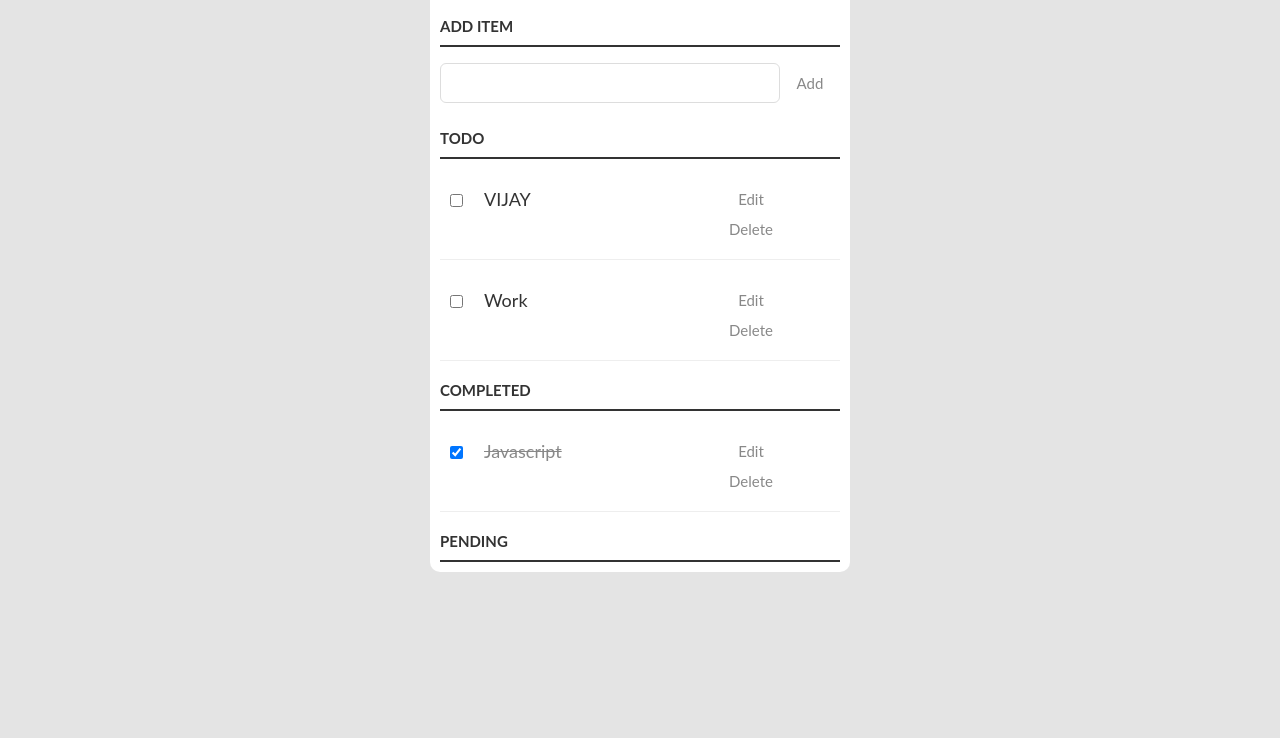
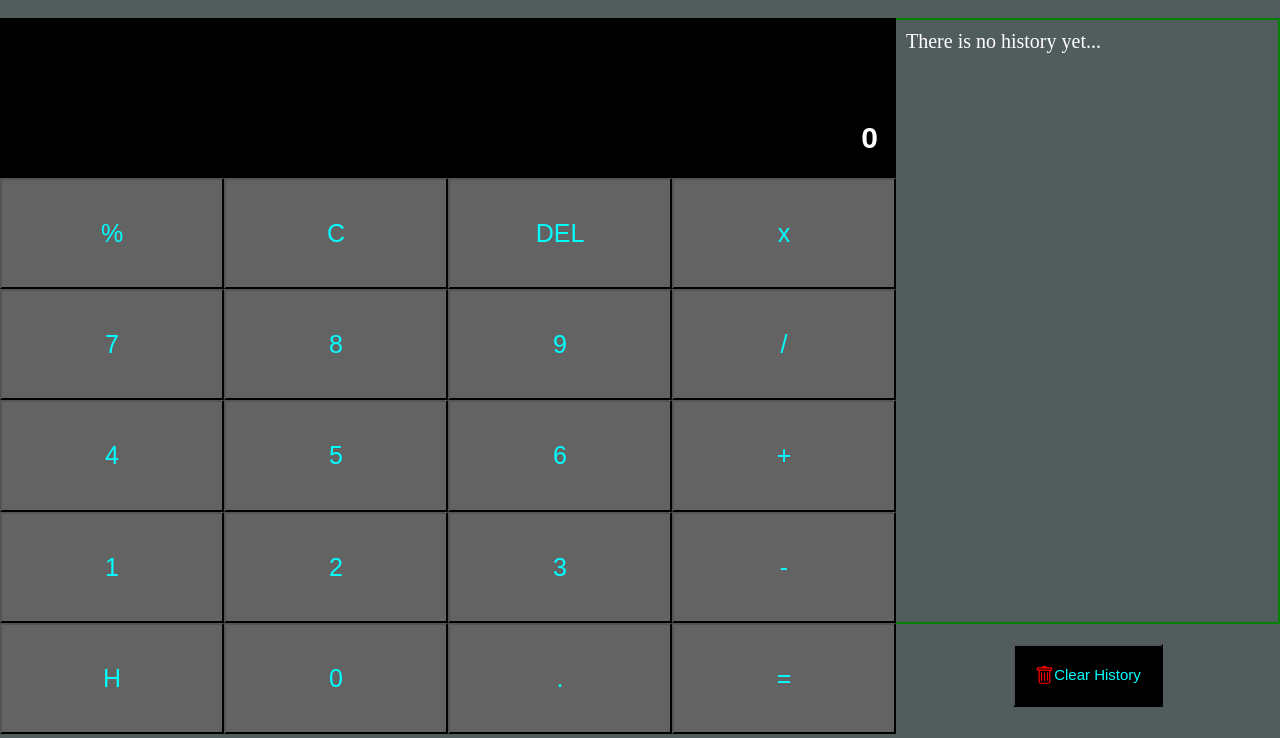
Before and after one commit to AJAYdevloper200/Expence-tracker-, a plain HTML site: page index.html in a window 1280 px wide. Shown: the part 62-800 px from the top of the page. Drawn offline with Linux system fonts and the light colour scheme.

Commit message:
calculator

```diff
--- a/index.html
+++ b/index.html
@@ -1,43 +1,175 @@
 <!DOCTYPE html>
 <html lang="en">
-
    <head>
       <meta charset="UTF-8">
       <meta name="viewport" content="width=device-width, initial-scale=1.0">
-	<title>Document</title>
-	<link rel="stylesheet" href="style.css">
+      <title>Calculator</title>
+      <!-- <link rel="stylesheet" href="style.css"> -->
+      <style>
+         *{
+         padding: 0;
+         margin: 0;
+         box-sizing: border-box;
+         background-color: rgb(81, 93, 93);
+         color: cyan;
+         }
+         .border{
+         /* border: 1px solid black; */
+         }
+         .border_right{
+         /* border-right: 0px !important; */
+         }
+         .border_left{
+         /* border-left: 0px !important; */
+         }
+         .border_top{
+         /* border-top: 0px !important; */
+         }
+         .mainDiv{
+         width: 100%;
+         height: 100vh;
+         }
+         .leftDiv{
+         /* border-right: 1px solid black; */
+         /* border: 0px 0px; */
+         width: 70%;
+         height: 99.90vh;
+         float: left;
+         }
+         .header{
+         padding: 10px;
+         height: 10vh;
+         width: 100%;
+         /* text-align: center; */
+         }
+         .rightDiv{
+         /* border: 1px solid red; */
+         /* border: 0px 0px; */
+         width: 30%;
+         height:99.90vh ;
+         float: left;
+         }
+         h1{
+         color: white;
+         }
+         .display{
+         height: 20vh;
+         width: 100%;
+         }
+         .leftDiv input{
+         font-weight:bold;
+         text-align: right;
+         padding-right: 10px;
+         letter-spacing: 8px;
+         font-size: 30px;
+         border: 0px;
+         outline: 0px;
+         width: 100%;
+         height:9.99vh;
+         background-color: black;
+         color: white;
+         }
+         .leftDiv .buttons button{
+         font-size: 25px;
+         width: 25%;
+         height: 13.90vh;
+         background-color: #636363;
+         }
+         .leftDiv .buttons button:hover{
+         background-color: #858585;
+         color: white !important;
+         }
+         #history{
+         border-left: 0 !important;
+         border: 2px solid green;
+         height:75.70vh ;
+         width: 100%;
+         overflow-y: auto;
+         scrollbar-color:black;
+         }
+         .Historybutton ,.Historybutton button {
+         display: flex;
+         justify-content: center;
+         padding: 20px;
+         /* background-color: gray; */
+         /* vertical-align: center; */
+         /* margin: auto; */
+         /* padding: 10px; */
+         }
+         .Historybutton button,#svg{
+         background-color: black;
+         font-size: 15px;
+         text-shadow: 1px 10px 15px 2px;
+         }
+         .history{
+         padding-right: 20px;
+         border: 1px solid black;
+         /* color: black; */
+         border-left:0px !important ;
+         border-top:0px !important ;
+         width: 100%;
+         height: 20vh;
+         text-align: end;
+         font-size: 40px;
+         }
+         #history >p{
+         padding: 10px;
+         color: white;
+         font-size: 20px;
+         }
+      </style>
    </head>
-
    <body>
-
+      <div class="mainDiv border">
+         <!-- ==================== -->
+         <div class="leftDiv">
+            <div class="header border border_right border_top">
+               <h1>Calculator</h1>
+            </div>
+            <div class="display border border_right border_top">
+               <div>
+                  <input type="text" readonly id="output">
+               </div>
+               <div>
+                  <input type="text" value="0" id="input">
+               </div>
+            </div>
+            <div class="buttons">
+               <button onclick="Percentage()">%</button><button onclick="clearInput()">C</button><button
+                  onclick="Delete()">DEL</button><button onclick="btnValue('*')">x</button>
+               <button onclick="btnValue('7')">7</button><button onclick="btnValue('8')">8</button><button
+                  onclick="btnValue('9')">9</button><button onclick="btnValue('/')">/</button>
+               <button onclick="btnValue('4')">4</button><button onclick="btnValue('5')">5</button><button
+                  onclick="btnValue('6')">6</button><button onclick="btnValue('+')">+</button>
+               <button onclick="btnValue('1')">1</button><button onclick="btnValue('2')">2</button><button
+                  onclick="btnValue('3')">3</button><button onclick="btnValue('-')">-</button>
+               <button onclick="">H</button><button onclick="btnValue('0')">0</button><button
+                  onclick="btnValue('.')">.</button><button onclick="Result()">=</button>
+            </div>
+         </div>
+         <!-- ==================== -->
+         <div class="rightDiv">
+            <div class="header border border_left border_top">
+               <h1>History</h1>
+            </div>
+            <div id="history">
+               <p>There is no history yet...</p>
+            </div>
+            <div class="Historybutton">
+               <button onclick="clearHistory()">
+                  <svg id="svg" xmlns="http://www.w3.org/2000/svg" width="19" height="19"
+                     fill="red" class="bi bi-trash" viewBox="0 0 16 16">
+                     <path
+                        d="M5.5 5.5A.5.5 0 0 1 6 6v6a.5.5 0 0 1-1 0V6a.5.5 0 0 1 .5-.5m2.5 0a.5.5 0 0 1 .5.5v6a.5.5 0 0 1-1 0V6a.5.5 0 0 1 .5-.5m3 .5a.5.5 0 0 0-1 0v6a.5.5 0 0 0 1 0z" />
+                     <path
+                        d="M14.5 3a1 1 0 0 1-1 1H13v9a2 2 0 0 1-2 2H5a2 2 0 0 1-2-2V4h-.5a1 1 0 0 1-1-1V2a1 1 0 0 1 1-1H6a1 1 0 0 1 1-1h2a1 1 0 0 1 1 1h3.5a1 1 0 0 1 1 1zM4.118 4 4 4.059V13a1 1 0 0 0 1 1h6a1 1 0 0 0 1-1V4.059L11.882 4zM2.5 3h11V2h-11z" />
+                  </svg>
+                  Clear History
+               </button>
+            </div>
+         </div>
+         <!-- ==================== -->
+      </div>
+<script src="js.js"></script>
    </body>
-
-<body>
-	<div class="container">
-		<h2>TODO LIST</h2>
-		<h3>Add Item</h3>
-		<p>
-			<input id="new-task" type="text"><button>Add</button>
-		</p>
-
-		<h3>Todo</h3>
-		<ul id="incomplete-tasks">
-			<li><input type="checkbox"><label>VIJAY</label><input type="text"><button class="edit">Edit</button><button
-					class="delete">Delete</button></li>
-			<li><input type="checkbox"><label>Work</label><input type="text" value="Go Shopping"><button
-					class="edit">Edit</button><button class="delete">Delete</button></li>
-		</ul>
-
-		<h3>Completed</h3>
-		<ul id="completed-tasks">
-			<li><input type="checkbox" checked><label>Javascript</label><input type="text"><button
-					class="edit">Edit</button><button class="delete">Delete</button></li>
-		</ul>
-
-		<h3 id="Pending-tasks">Pending</h3>
-
-	</div>
-	<script src="todo.js"></script>
-</body>
-
 </html>
```
Lines whose indentation alone changed are shown as unchanged.
